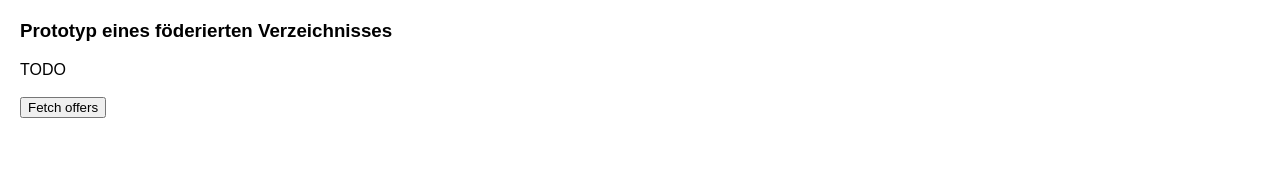
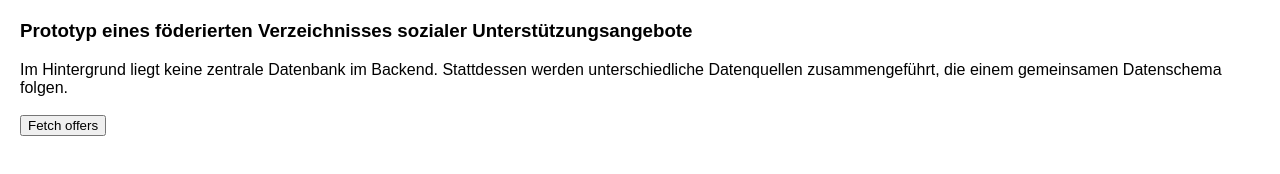
Before and after one commit to benjaminaaron/federated-directory-prototype, a website built with webpack: page src/index.html in a window 1280 px wide. Built offline with nearby package versions, Linux system fonts and the light colour scheme; files whose address does not match are found by name.

Commit message:
Add info below title

```diff
--- a/src/index.html
+++ b/src/index.html
@@ -16,8 +16,8 @@
         </style>
     </head>
     <body>
-    <h3>Prototyp eines föderierten Verzeichnisses</h3>
-    TODO
+    <h3>Prototyp eines föderierten Verzeichnisses sozialer Unterstützungsangebote</h3>
+    Im Hintergrund liegt keine zentrale Datenbank im Backend. Stattdessen werden unterschiedliche Datenquellen zusammengeführt, die einem gemeinsamen Datenschema folgen.
     <br/><br/>
     <input type="button" id="fetch-btn" value="Fetch offers" />
     <br/><br/>
```
